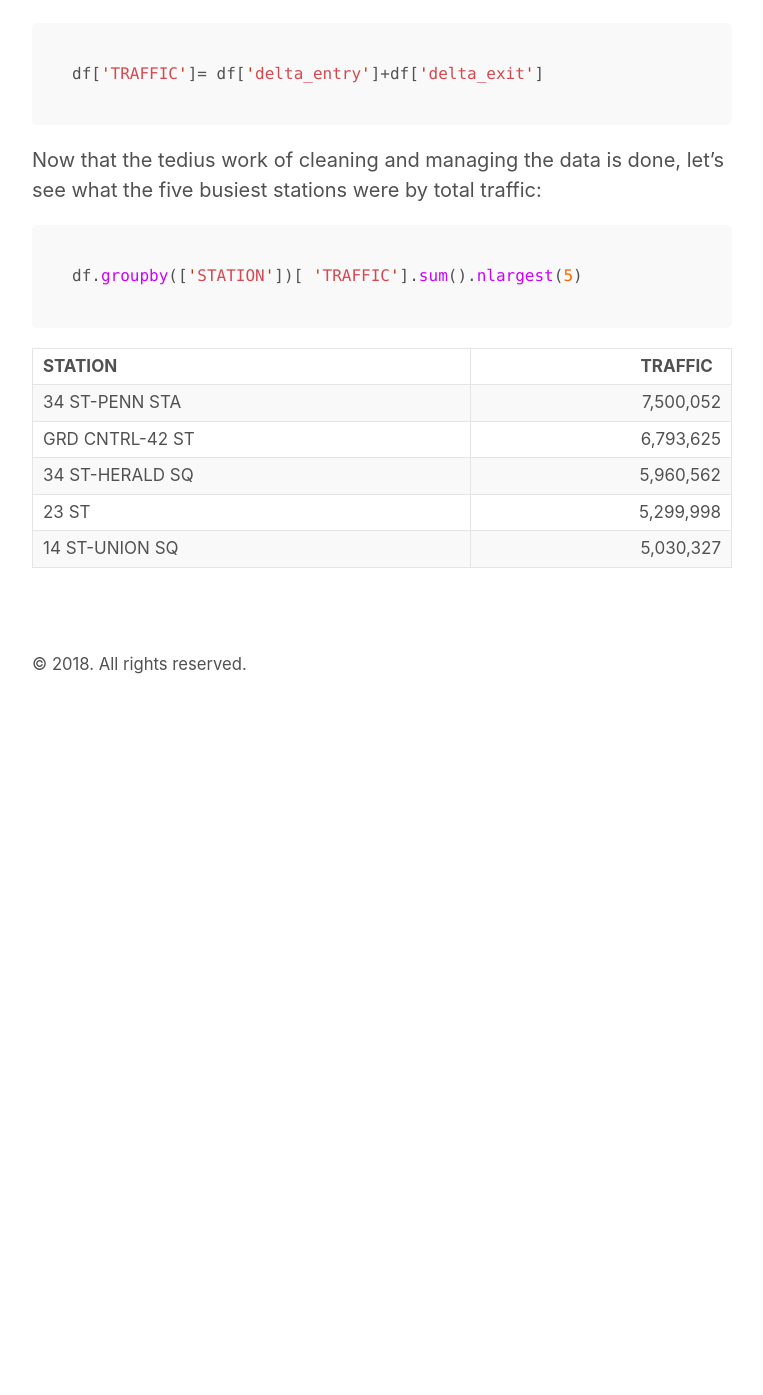
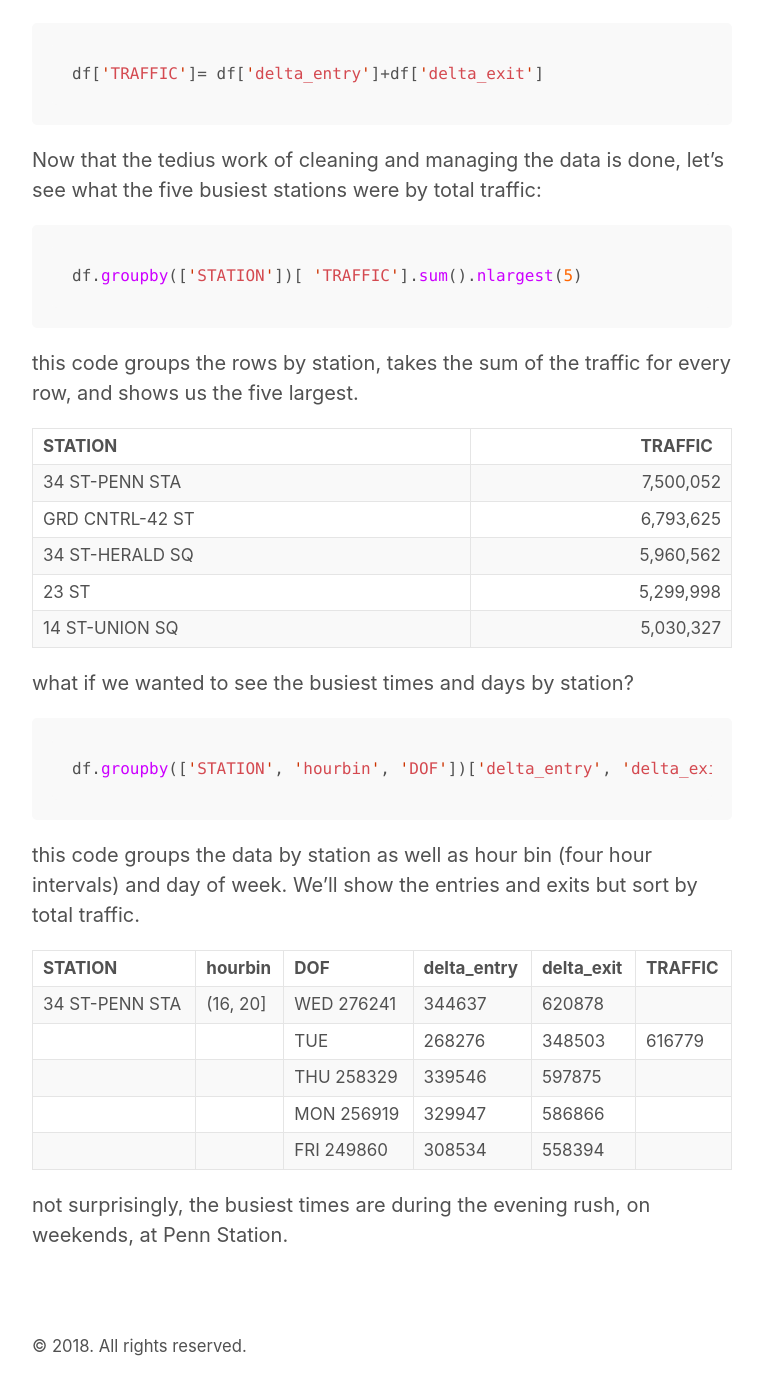
Before and after one commit to 10brink/10brink.github.io, a Jekyll site: the page built from _posts/2018-04-13-first-post.md, in a window 1280 px wide and 1400 px high, scrolled down 3545 px. Shown: the top 1395 px of the window, without its empty margins (258-1021 px from the left). Built offline with Jekyll 4.4.1, drawn with Linux system fonts in a browser that asks for light colours; before the commit the page ends 4263 px from its top, so only the background shows below that.

Commit message:
Update 2018-04-13-first-post.md

````diff
--- a/_posts/2018-04-13-first-post.md
+++ b/_posts/2018-04-13-first-post.md
@@ -96,6 +96,7 @@ Now that the tedius work of cleaning and managing the data is done, let's see wh
 ```python
 df.groupby(['STATION'])[ 'TRAFFIC'].sum().nlargest(5)
 ```
+this code groups the rows by station, takes the sum of the traffic for every row, and shows us the five largest.
 
 | STATION  | TRAFFIC   |
 | -------- | ----: |
@@ -104,3 +105,22 @@ df.groupby(['STATION'])[ 'TRAFFIC'].sum().nlargest(5)
 | 34 ST-HERALD SQ | 5,960,562   |
 | 23 ST    | 5,299,998 |
 | 14 ST-UNION SQ    | 5,030,327|
+
+
+what if we wanted to see the busiest times and days by station?
+
+```python
+df.groupby(['STATION', 'hourbin', 'DOF'])['delta_entry', 'delta_exit', 'TRAFFIC'].sum().nlargest(5, 'TRAFFIC')
+```
+this code groups the data by station as well as hour bin (four hour intervals) and day of week. We'll show the entries and exits but sort by total traffic.
+
+
+|STATION| hourbin| DOF	|	delta_entry	|delta_exit	|TRAFFIC|
+|--|--|--|--|--|--|
+|34 ST-PENN STA	|(16, 20]	|WED	276241|	344637|	620878|
+|||TUE	|268276	|348503|	616779|
+|||THU	258329	|339546|	597875|
+|||MON	256919|	329947|	586866|
+|||FRI	249860|	308534|	558394|
+
+not surprisingly, the busiest times are during the evening rush, on weekends, at Penn Station.
````
